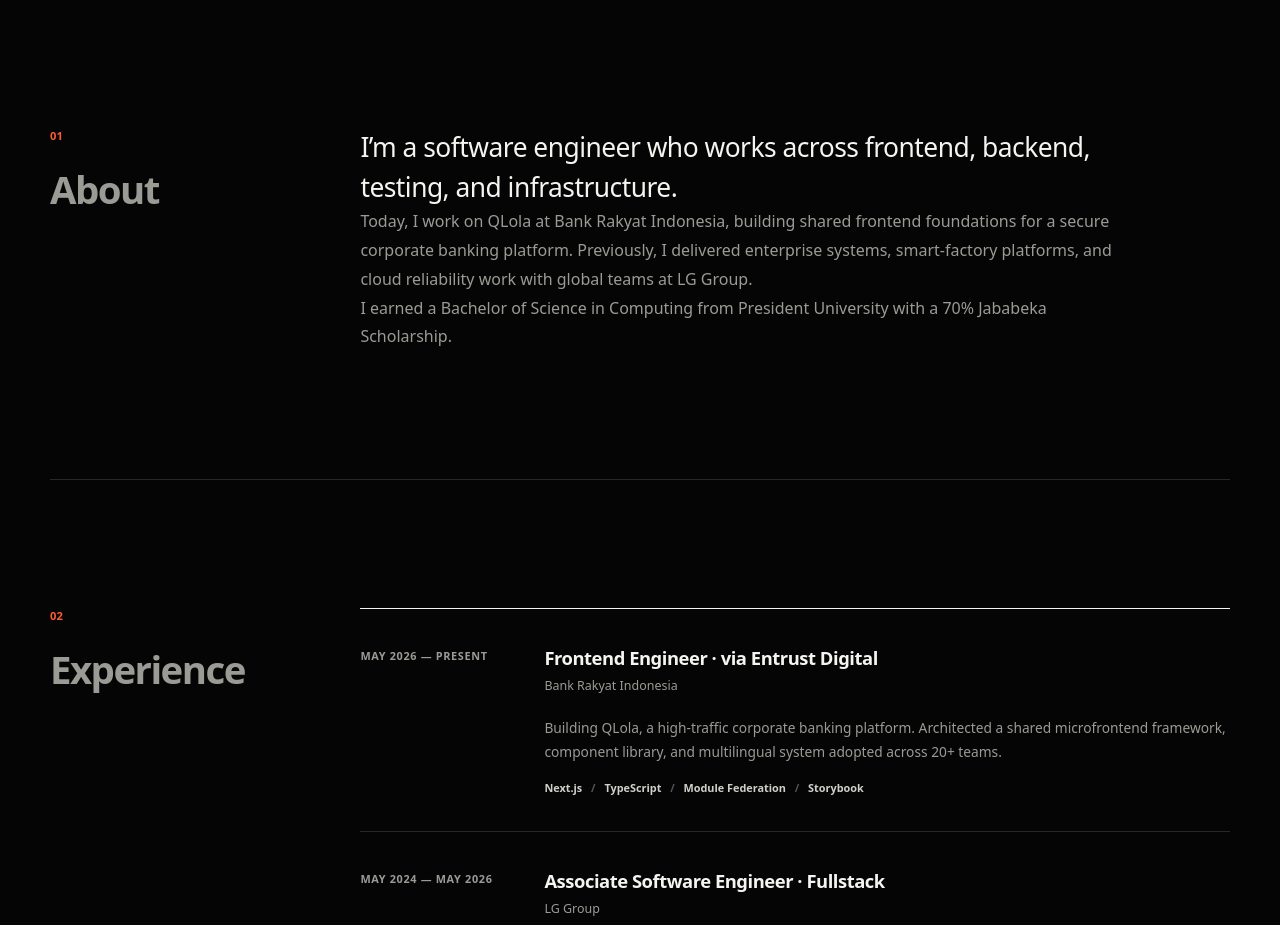
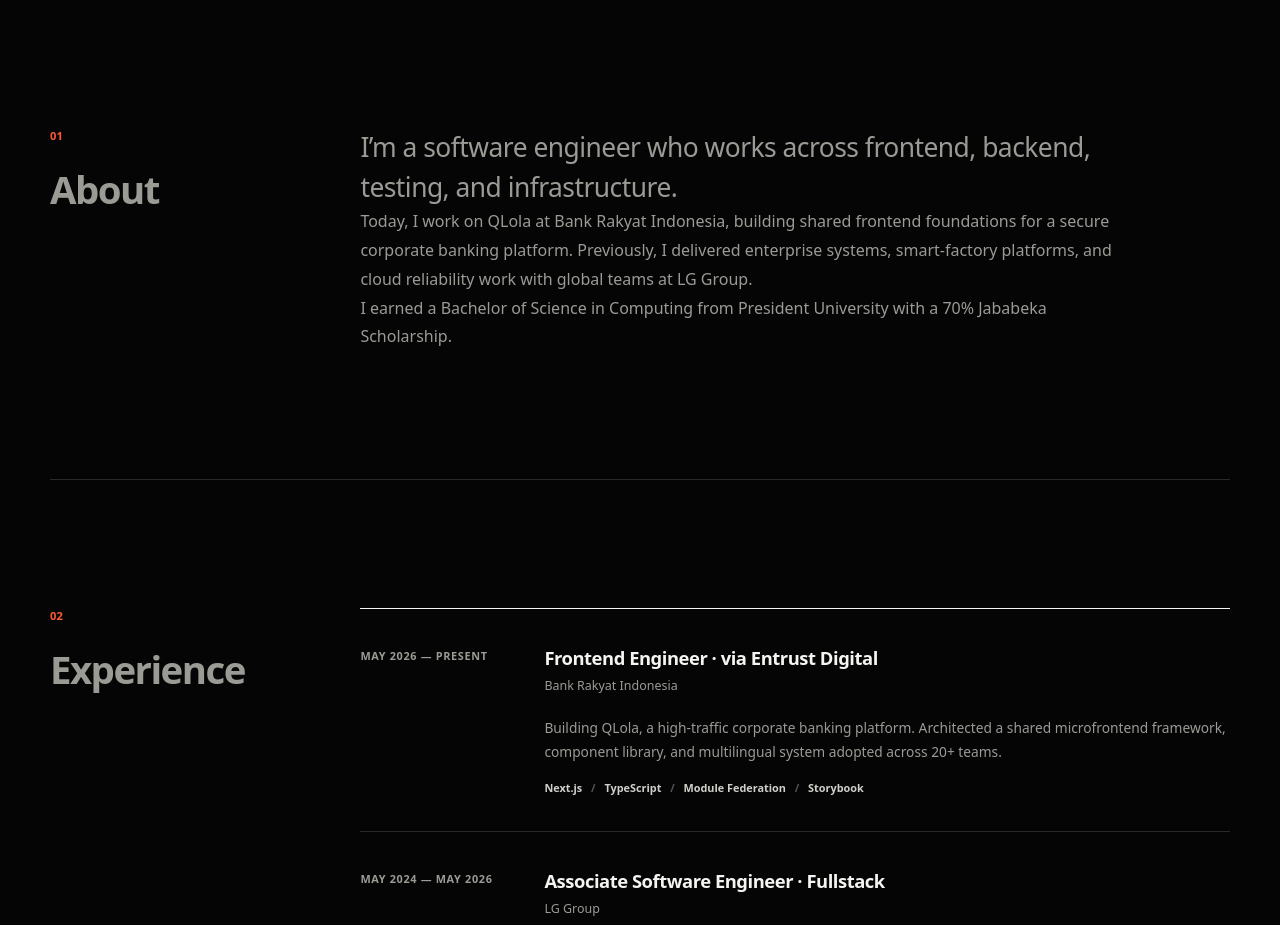
Before and after one commit to yohanesnaibaho303/v2, a React (Vite) app: page / in a window 1280 px wide. Shown: the part 800-1725 px from the top of the page. Built offline with nearby package versions, Linux system fonts and the light colour scheme; a web font is replaced by a local one.

Commit message:
Animate About intro words on scroll

```diff
--- a/src/App.jsx
+++ b/src/App.jsx
@@ -1,4 +1,4 @@
-import { useRef, useState } from 'react'
+import { Fragment, useRef, useState } from 'react'
 
 const profile = {
   role: 'Software Engineer',
@@ -162,7 +162,11 @@
           <section className="section-block" id="about" aria-labelledby="about-heading">
             <header className="section-heading"><p>01</p><h2 id="about-heading"><span data-word="About">About</span></h2></header>
             <div className="section-content prose">
-              <p>I’m a software engineer who works across frontend, backend, testing, and infrastructure.</p>
+              <p className="about-intro">
+                {'I’m a software engineer who works across frontend, backend, testing, and infrastructure.'.split(' ').map((word, index, words) => (
+                  <Fragment key={`${word}-${index}`}><span data-word={word}>{word}</span>{index < words.length - 1 && ' '}</Fragment>
+                ))}
+              </p>
               <p>Today, I work on QLola at Bank Rakyat Indonesia, building shared frontend foundations for a secure corporate banking platform. Previously, I delivered enterprise systems, smart-factory platforms, and cloud reliability work with global teams at LG Group.</p>
               <p>I earned a Bachelor of Science in Computing from President University with a 70% Jababeka Scholarship.</p>
             </div>
--- a/src/index.css
+++ b/src/index.css
@@ -152,6 +152,31 @@
 .prose { max-width: 48rem; }
 .prose p { color: var(--muted); font-size: 1rem; line-height: 1.8; }
 .prose p:first-child { color: var(--paper); font-size: clamp(1.25rem, 2.2vw, 1.65rem); line-height: 1.5; letter-spacing: -.02em; }
+@supports (animation-timeline: view()) {
+  .about-intro { position: relative; color: var(--muted) !important; view-timeline: --about-intro block; }
+  .about-intro [data-word] { position: relative; display: inline-block; color: var(--muted); }
+  .about-intro [data-word]::after {
+    content: attr(data-word);
+    position: absolute;
+    inset: 0;
+    color: var(--paper);
+    clip-path: inset(0 100% 0 0);
+    animation: heading-ink linear both;
+    animation-timeline: --about-intro;
+  }
+  .about-intro [data-word]:nth-child(1)::after { animation-range: entry 0% cover 0%; }
+  .about-intro [data-word]:nth-child(2)::after { animation-range: cover 0% cover 3.2%; }
+  .about-intro [data-word]:nth-child(3)::after { animation-range: cover 3.2% cover 6.4%; }
+  .about-intro [data-word]:nth-child(4)::after { animation-range: cover 6.4% cover 9.6%; }
+  .about-intro [data-word]:nth-child(5)::after { animation-range: cover 9.6% cover 12.8%; }
+  .about-intro [data-word]:nth-child(6)::after { animation-range: cover 12.8% cover 16%; }
+  .about-intro [data-word]:nth-child(7)::after { animation-range: cover 16% cover 19.2%; }
+  .about-intro [data-word]:nth-child(8)::after { animation-range: cover 19.2% cover 22.4%; }
+  .about-intro [data-word]:nth-child(9)::after { animation-range: cover 22.4% cover 25.6%; }
+  .about-intro [data-word]:nth-child(10)::after { animation-range: cover 25.6% cover 28.8%; }
+  .about-intro [data-word]:nth-child(11)::after { animation-range: cover 28.8% cover 32%; }
+  .about-intro [data-word]:nth-child(12)::after { animation-range: cover 32% cover 35.2%; }
+}
 
 .experience-list { border-top: 1px solid var(--paper); }
 .experience-item { padding: 2.2rem 0; border-bottom: 1px solid var(--line); }
@@ -238,6 +263,8 @@
   .wordmark:active, .header-email:active, .text-link:active, .footer-email:active, .socials a:active, .project-copy h3 a:active, footer > a:last-child:active { transform: none; }
   .section-heading h2 [data-word] { color: var(--paper); }
   .section-heading h2 [data-word]::after { display: none; }
+  .about-intro [data-word] { color: var(--paper); }
+  .about-intro [data-word]::after { display: none; }
   @starting-style {
     .hero-kicker, .hero h1, .hero-footer { opacity: 0; transform: none; }
   }
```
